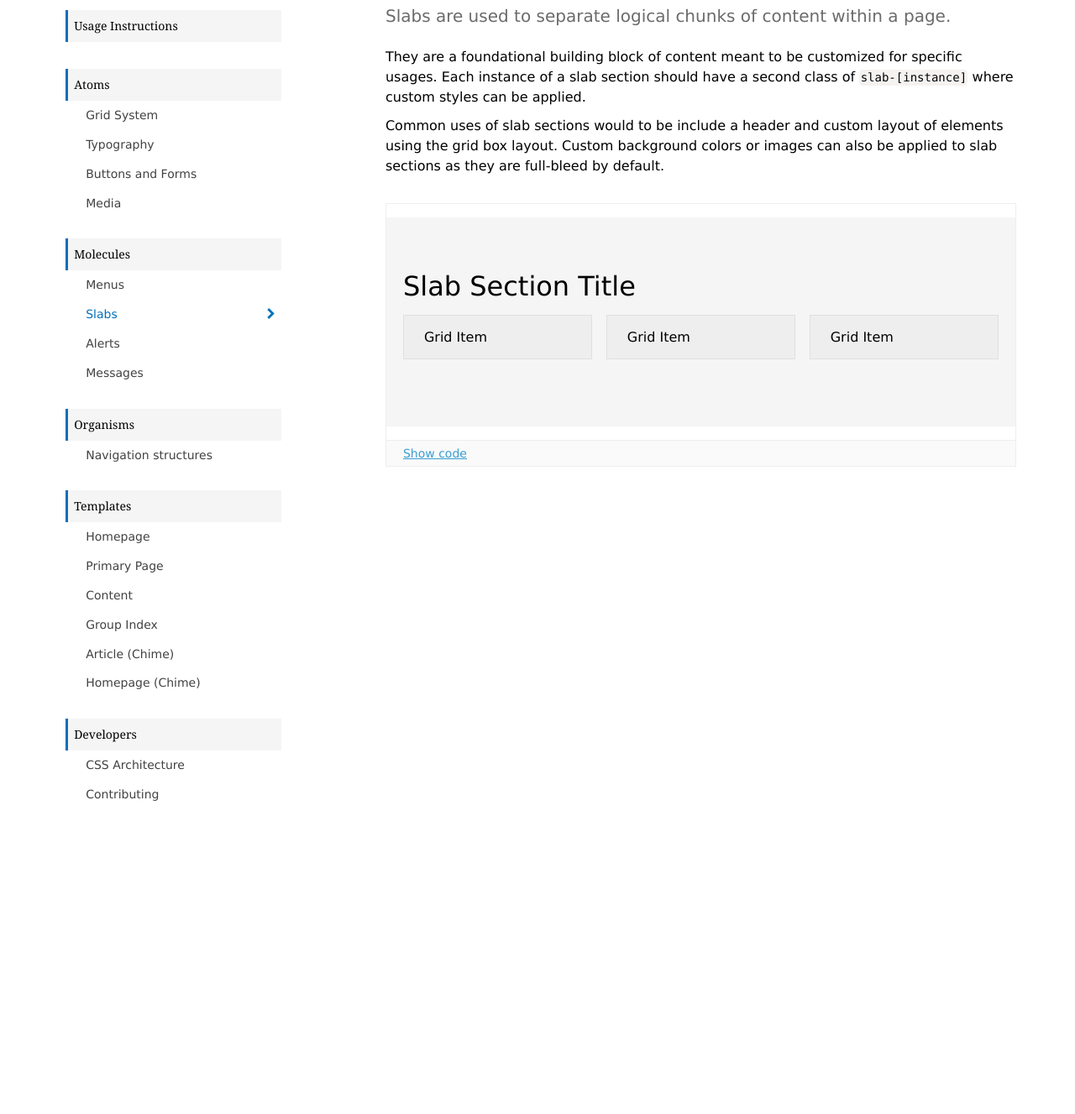
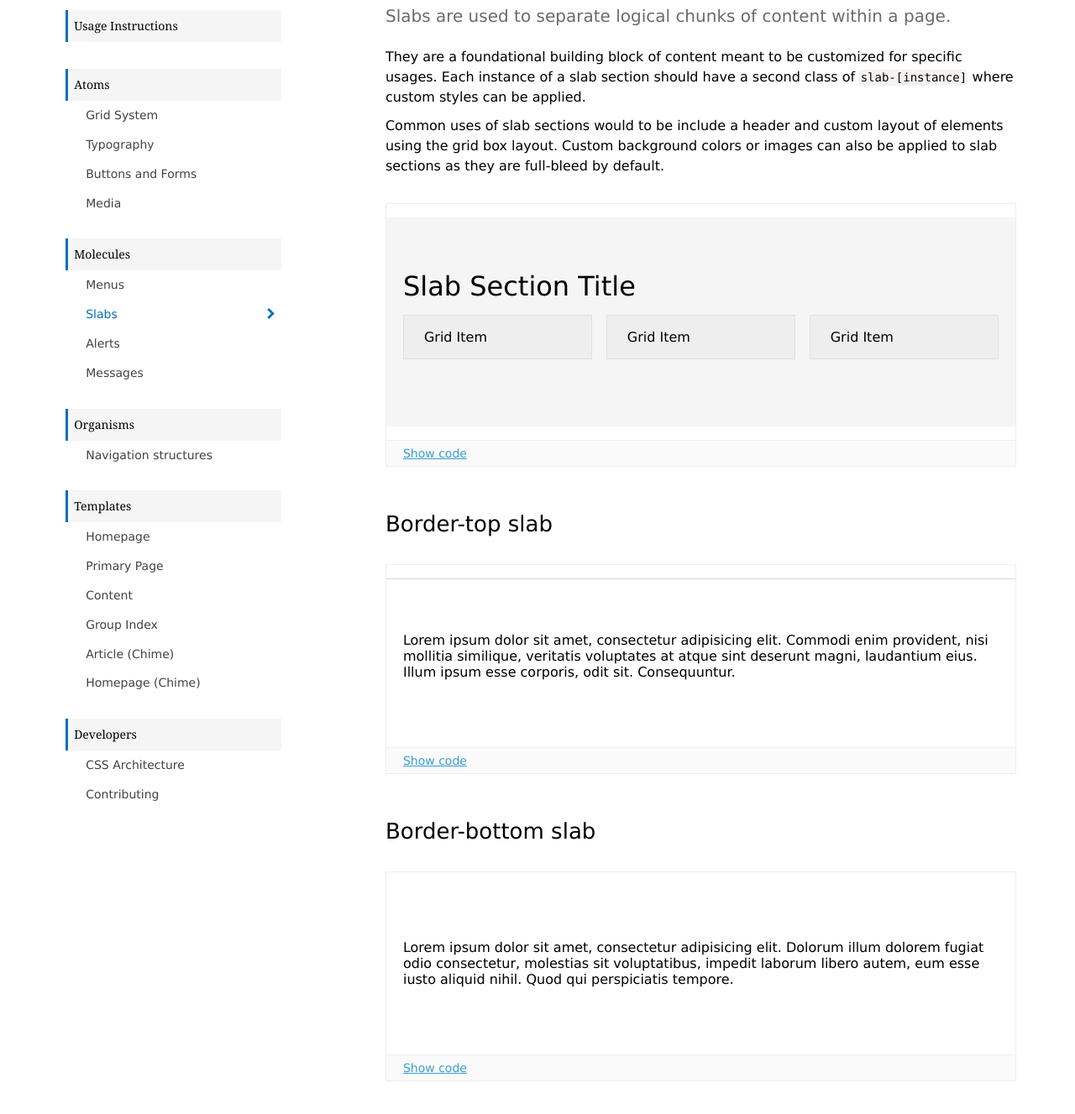
Before and after one commit to codeforamerica/style-guide, a Jekyll site: the page built from _molecules/slabs.md, in a window 1280 px wide and 1400 px high, scrolled down 214 px. Shown: the top 1327 px of the window at 84% size. Built offline with Jekyll 4.4.1, drawn with Linux system fonts in a browser that asks for light colours; nearby versions of some CDN libraries; before the commit the page ends 1265 px from its top, so only the background shows below that.

Commit message:
Add examples of border-top and border-bottom slabs to styleguide
I realized that, even though there's a border-bottom slab variant in the CMS, it has no styling in the stylesheet.

As a first step to adding the border-bottom variant to the stylesheet, this commit adds examples of both the `.border-top-slab` and `.border-bottom-slab` to the style guide.

```diff
--- a/_molecules/slabs.md
+++ b/_molecules/slabs.md
@@ -24,3 +24,25 @@ Common uses of slab sections would to be include a header and custom layout of e
     </div>
   </section>
 </div>
+
+### Border-top slab
+{: .styleguide-heading }
+
+<div class="preview">
+  <section class="slab border-top-slab">
+    <div class="grid-box">
+      Lorem ipsum dolor sit amet, consectetur adipisicing elit. Commodi enim provident, nisi mollitia similique, veritatis voluptates at atque sint deserunt magni, laudantium eius. Illum ipsum esse corporis, odit sit. Consequuntur.
+    </div>
+  </section>
+</div>
+
+### Border-bottom slab
+{: .styleguide-heading }
+
+<div class="preview">
+  <section class="slab border-bottom-slab">
+    <div class="grid-box">
+      Lorem ipsum dolor sit amet, consectetur adipisicing elit. Dolorum illum dolorem fugiat odio consectetur, molestias sit voluptatibus, impedit laborum libero autem, eum esse iusto aliquid nihil. Quod qui perspiciatis tempore.
+    </div>
+  </section>
+</div>
```
